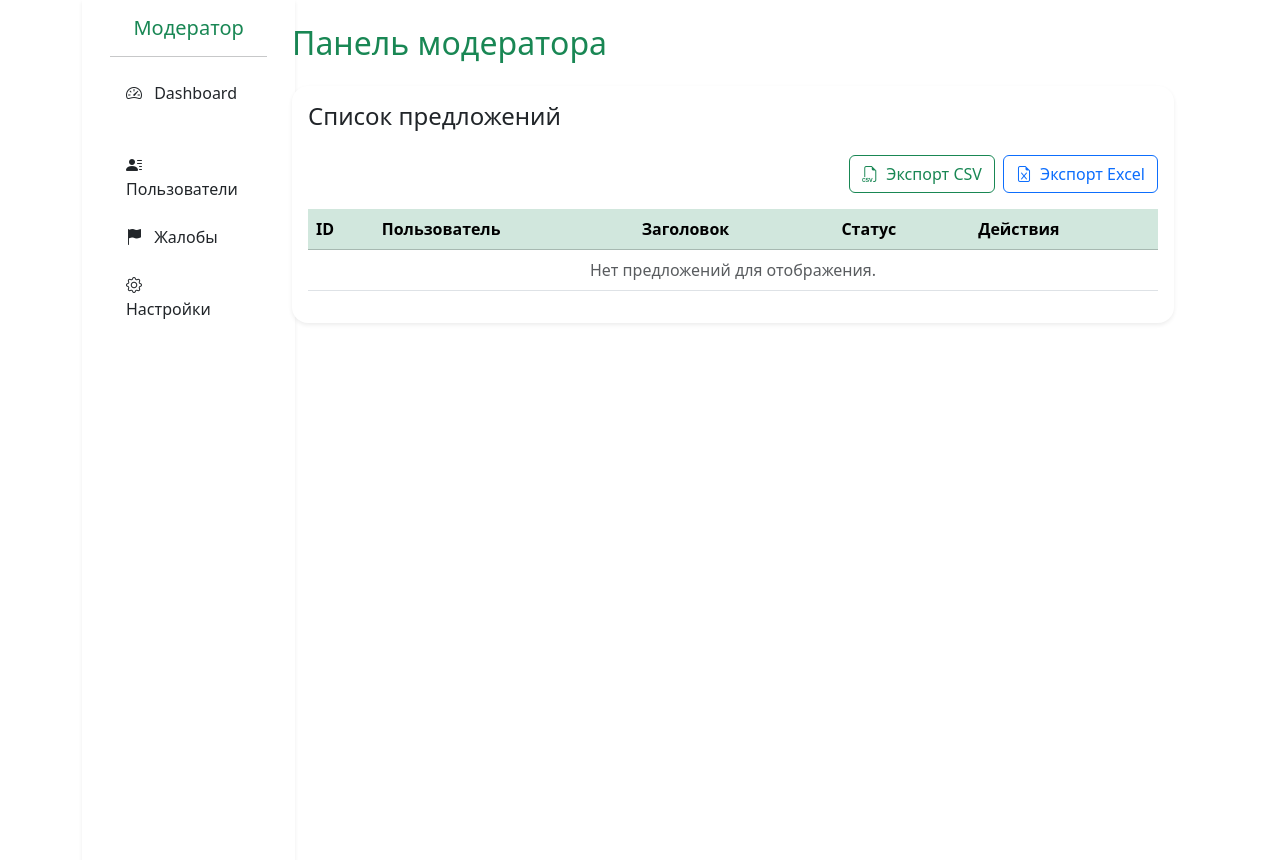
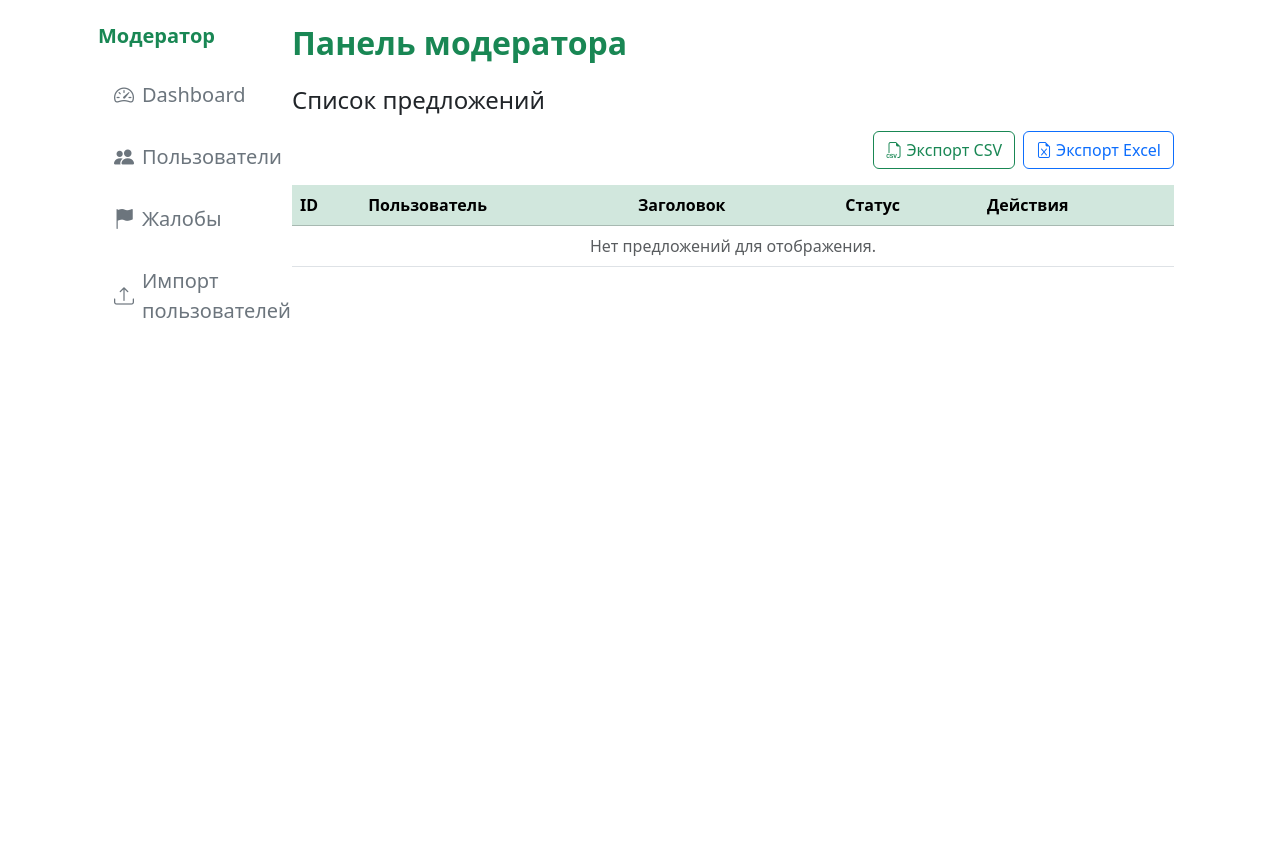
Before and after one commit to Stalkmind1256/VKR_Django, a Django app: page /list/ in a window 1280 px wide. Shown: the part 78-938 px from the top of the page. Run offline with Django 4.2, Linux system fonts and the light colour scheme; data that the repository does not hold is empty; parts of the project's set-up code (start-up, migrations or seed data) failed here and were passed over; some libraries are stand-ins or nearby versions.

Commit message:
add import users

```diff
--- a/fss/templates/fss/suggestion_list.html
+++ b/fss/templates/fss/suggestion_list.html
@@ -5,43 +5,49 @@
 <div class="container-fluid">
   <div class="row">
     <!-- Sidebar -->
-    <nav class="col-md-3 col-lg-2 d-md-block bg-white sidebar shadow-sm vh-100 position-fixed">
-      <div class="p-3">
-        <h5 class="text-center text-success">Модератор</h5>
-        <hr>
-        <ul class="nav flex-column">
-          <li class="nav-item mb-2">
-            <a class="nav-link text-dark" href="/stats"><i class="bi bi-speedometer2 me-2"></i> Dashboard</a>
-          </li>
-          <li class="nav-item mb-2">
-            <a class="nav-link text-dark" href="#"><i class="bi bi-person-lines-fill me-2"></i> Пользователи</a>
-          </li>
-          <li class="nav-item mb-2">
-            <a class="nav-link text-dark" href="#"><i class="bi bi-flag-fill me-2"></i> Жалобы</a>
+    <nav class="col-md-3 col-lg-2 d-md-block vh-100 position-fixed ps-3 pt-4">
+      <h5 class="text-success mb-4 fw-semibold">Модератор</h5>
+      <ul class="nav flex-column gap-3">
+        <li class="nav-item">
+          <a href="/stats" class="nav-link d-flex align-items-center gap-2 text-secondary fw-medium fs-5">
+            <i class="bi bi-speedometer2"></i>
+            <span>Dashboard</span>
+          </a>
         </li>
         <li class="nav-item">
-            <a class="nav-link text-dark" href="#"><i class="bi bi-gear me-2"></i> Настройки</a>
+          <a href="#" class="nav-link d-flex align-items-center gap-2 text-secondary fw-medium fs-5">
+            <i class="bi bi-people-fill"></i>
+            <span>Пользователи</span>
+          </a>
+        </li>
+        <li class="nav-item">
+          <a href="#" class="nav-link d-flex align-items-center gap-2 text-secondary fw-medium fs-5">
+            <i class="bi bi-flag-fill"></i>
+            <span>Жалобы</span>
+          </a>
+        </li>
+        <li class="nav-item mt-auto">
+          <a href="{% url 'import_users' %}" class="nav-link d-flex align-items-center gap-2 text-secondary fw-medium fs-5">
+            <i class="bi bi-upload"></i>
+            <span>Импорт пользователей</span>
+          </a>
         </li>
       </ul>
-      </div>
     </nav>
 
-    <!-- Main -->
-    <main class="col-md-9 ms-sm-auto col-lg-10 offset-md-3 px-md-4">
-      <div class="pt-4">
-        <h2 class="text-success mb-4">Панель модератора</h2>
+    <!-- Main content -->
+    <main class="col-md-9 ms-sm-auto col-lg-10 offset-md-3 px-4 py-4">
+      <h2 class="text-success mb-4 fw-semibold">Панель модератора</h2>
 
-        <div class="card rounded-4 shadow-sm border-0 mb-4">
-          <div class="card-body">
-            <h4 class="card-title mb-4">Список предложений</h4>
+      <div class="mb-4">
+        <h4 class="mb-3">Список предложений</h4>
 
-
-              <div class="d-flex justify-content-end mb-3">
-  <a href="{% url 'export_suggestions_csv' %}" class="btn btn-outline-success me-2">
-    <i class="bi bi-filetype-csv me-1"></i> Экспорт CSV
+        <div class="d-flex justify-content-end mb-3 gap-2">
+          <a href="{% url 'export_suggestions_csv' %}" class="btn btn-outline-success d-flex align-items-center gap-1">
+            <i class="bi bi-filetype-csv"></i> Экспорт CSV
           </a>
-  <a href="{% url 'export_suggestions_excel' %}" class="btn btn-outline-primary">
-    <i class="bi bi-file-earmark-excel me-1"></i> Экспорт Excel
+          <a href="{% url 'export_suggestions_excel' %}" class="btn btn-outline-primary d-flex align-items-center gap-1">
+            <i class="bi bi-file-earmark-excel"></i> Экспорт Excel
           </a>
         </div>
 
@@ -97,8 +103,6 @@
               {% endfor %}
             </tbody>
           </table>
-            </div>
-          </div>
         </div>
       </div>
     </main>
--- a/fss/urls.py
+++ b/fss/urls.py
@@ -2,7 +2,7 @@ from django.urls import path
 from . import views
 from django.contrib.auth import views as auth_views
 from django.shortcuts import redirect
-from .views import suggestion_detail, add_comment
+from .views import suggestion_detail, add_comment, import_users
 from .views import suggestions_stats_api
 from .views import stats
 
@@ -36,4 +36,5 @@ urlpatterns = [
     path('stats/', stats, name='stats'),
     path('export/csv/', views.export_suggestions_csv, name='export_suggestions_csv'),
     path('export/excel/', views.export_suggestions_excel, name='export_suggestions_excel'),
+    path('import-users/', import_users, name='import_users'),
 ]
--- a/fss/views.py
+++ b/fss/views.py
@@ -1,3 +1,6 @@
+import csv
+
+from django.contrib.auth.hashers import make_password
 from django.shortcuts import render, get_object_or_404, redirect
 from django.utils.dateparse import parse_date
 from django.core.paginator import Paginator, PageNotAnInteger, EmptyPage
@@ -8,12 +11,13 @@ from django.core.exceptions import PermissionDenied
 from django.views.decorators.http import require_POST
 from openpyxl.workbook import Workbook
 
-from .models import Category, Divisions, Suggestion, Status, Notification, Comment
+from .models import Category, Divisions, Suggestion, Status, Notification, Comment, CustomUser
 from .forms import SuggestionForm, CommentForm
 from django.contrib.auth.forms import UserCreationForm
 from django.db.models import Count
 from .models import Suggestion
 from django.utils.timezone import is_aware
+import openpyxl
 
 def home(request):
     unread_count = 0
@@ -112,6 +116,8 @@ def create_suggestion(request):
             suggestion = form.save(commit=False)
             suggestion.user = request.user
             suggestion.status = Status.objects.get(name='draft')
+            # Подставляем подразделение из пользователя:
+            suggestion.division = request.user.division
             suggestion.save()
             return redirect('my_suggestions')
     else:
@@ -345,3 +351,30 @@ def export_suggestions_excel(request):
 
     wb.save(response)
     return response
+
+
+def import_users(request):
+    if request.method == 'POST':
+        excel_file = request.FILES['file']
+        wb = openpyxl.load_workbook(excel_file)
+        sheet = wb.active
+
+        for row in sheet.iter_rows(min_row=2, values_only=True):
+            last_name, first_name, patronymic, division_name, username, raw_password = row
+
+            division, _ = Divisions.objects.get_or_create(name=division_name)
+
+            if not CustomUser.objects.filter(username=username).exists():
+                CustomUser.objects.create(
+                    username=username,
+                    first_name=first_name,
+                    last_name=last_name,
+                    password=make_password(raw_password),
+                    division=division,
+                    patronymic=patronymic
+                )
+
+        messages.success(request, "Пользователи успешно импортированы.")
+        return redirect('import_users')
+
+    return render(request, 'fss/import_users.html')
--- a/vkr/settings.py
+++ b/vkr/settings.py
@@ -95,7 +95,7 @@ DATABASES = {
 #         'PORT': '5432',
 #     }
 # }
-
+AUTH_USER_MODEL = 'fss.CustomUser'
 
 # Password validation
 # https://docs.djangoproject.com/en/4.2/ref/settings/#auth-password-validators
```
Also changed, not shown: fss/admin.py (+27 -4 lines), fss/forms.py (+1 -6 lines), fss/models.py (+58 -57 lines), fss/templates/fss/import_users.html (added, +26 -0 lines), fss/templates/fss/suggestion_form.html (+5 -5 lines), fss/migrations/0001_initial.py, fss/migrations/0002_divisions.py (deleted), fss/migrations/0002_remove_suggestion_division.py (added), fss/migrations/0003_customuser_middle_name.py (added), fss/migrations/0003_suggestion_division.py (deleted), fss/migrations/0004_comment.py (deleted), fss/migrations/0004_rename_middle_name_customuser_patronymic.py (added), fss/migrations/0005_alter_status_name.py (deleted), fss/migrations/0006_alter_status_name.py (deleted), 2 more files. Lines whose indentation alone changed are shown as unchanged.
